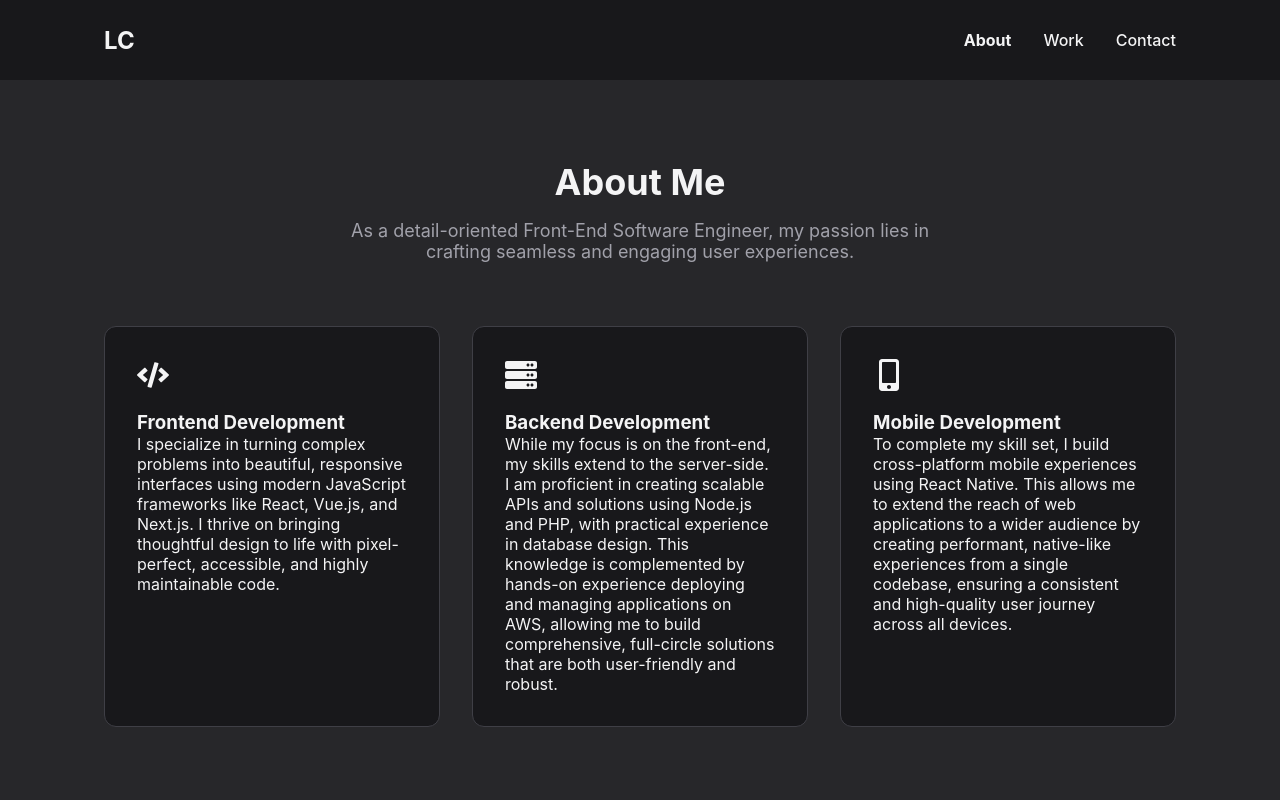
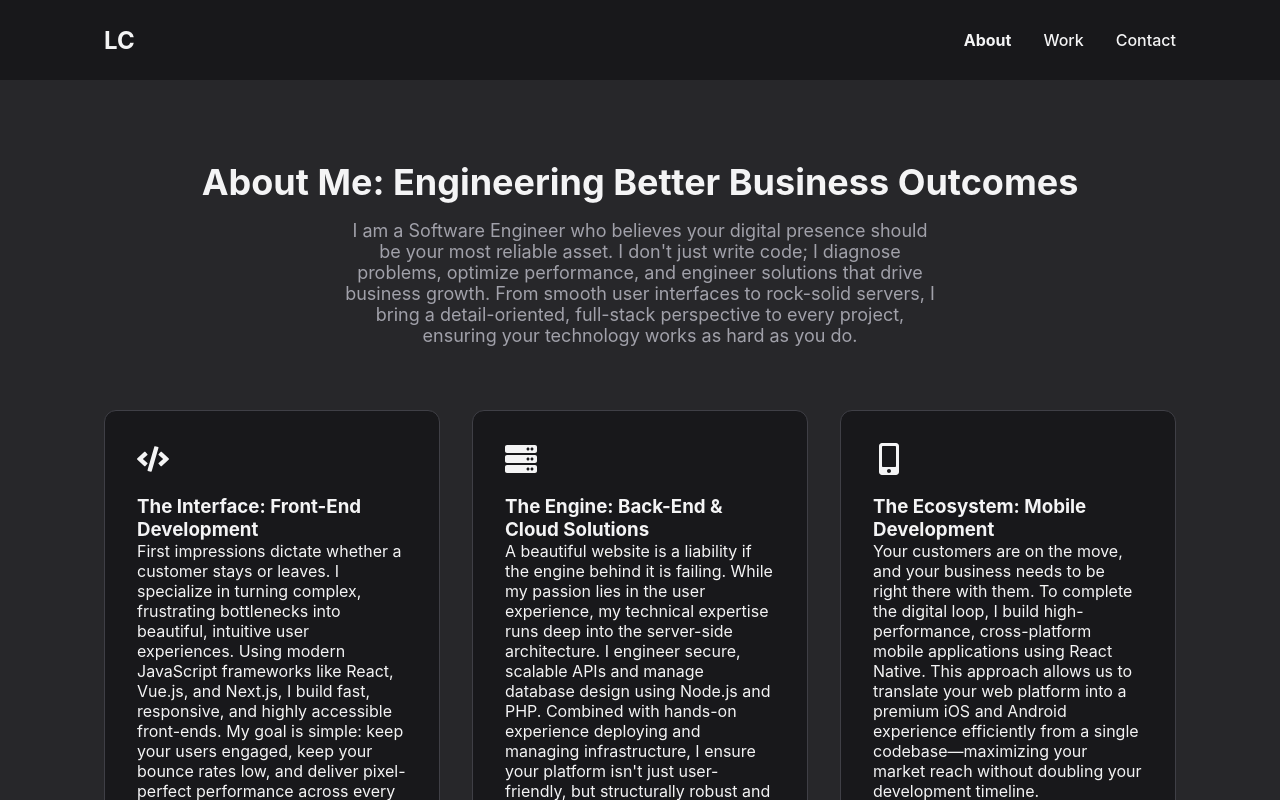
Before and after one commit to LRCozier/lacozier-devportfolio, a React (Vite) app in the folder lacportfolio/: page /about in a window 1280 px wide. Shown: the top 800 px of the page. Built offline with nearby package versions, Linux system fonts and the light colour scheme; no server answers.

Commit message:
updated text on site pages

```diff
--- a/lacportfolio/src/pages/about.jsx
+++ b/lacportfolio/src/pages/about.jsx
@@ -6,35 +6,39 @@ const About = () => {
   return (
     <section id="about" className="about-section page-section">
       <div className="container">
-        <h1 className="section-heading">About Me</h1>
+        <h1 className="section-heading">About Me: Engineering Better Business Outcomes</h1>
         <p className="section-subheading">
-        As a detail-oriented Front-End Software Engineer, my passion lies in crafting seamless and
-        engaging user experiences.
+        I am a Software Engineer who believes your digital presence should be your most reliable asset.
+        I don't just write code; I diagnose problems, optimize performance, and engineer solutions that
+        drive business growth. From smooth user interfaces to rock-solid servers, I bring a detail-oriented,
+        full-stack perspective to every project, ensuring your technology works as hard as you do.
         </p>
         <div className="services-grid">
           <div className="service-card">
             <FaCode className="service-icon" />
-            <h3>Frontend Development</h3>
-            <p>I specialize in turning complex problems into beautiful, responsive interfaces using
-               modern JavaScript frameworks like React, Vue.js, and Next.js. I thrive on bringing
-               thoughtful design to life with pixel-perfect, accessible, and highly maintainable code.</p>
+            <h3>The Interface: Front-End Development</h3>
+            <p>First impressions dictate whether a customer stays or leaves. I specialize in turning complex,
+              frustrating bottlenecks into beautiful, intuitive user experiences. Using modern JavaScript frameworks
+              like React, Vue.js, and Next.js, I build fast, responsive, and highly accessible front-ends. My goal
+              is simple: keep your users engaged, keep your bounce rates low, and deliver pixel-perfect performance
+              across every screen size.</p>
           </div>
           <div className="service-card">
             <FaServer className="service-icon" />
-            <h3>Backend Development</h3>
-            <p>While my focus is on the front-end, my skills extend to the server-side. I am proficient in
-              creating scalable APIs and solutions using Node.js and PHP, with practical experience in database
-              design. This knowledge is complemented by hands-on experience deploying and managing applications
-              on AWS, allowing me to build comprehensive, full-circle solutions that are both user-friendly and
-              robust.</p>
+            <h3>The Engine: Back-End & Cloud Solutions</h3>
+            <p>A beautiful website is a liability if the engine behind it is failing. While my passion lies in the
+              user experience, my technical expertise runs deep into the server-side architecture. I engineer secure,
+              scalable APIs and manage database design using Node.js and PHP. Combined with hands-on experience
+              deploying and managing infrastructure, I ensure your platform isn't just user-friendly,
+              but structurally robust and ready to scale.</p>
           </div>
           <div className="service-card">
             <FaMobileAlt className="service-icon" />
-            <h3>Mobile Development</h3>
-            <p>To complete my skill set, I build cross-platform mobile experiences using React Native.
-              This allows me to extend the reach of web applications to a wider audience by creating performant,
-              native-like experiences from a single codebase, ensuring a consistent and high-quality user journey
-              across all devices.</p>
+            <h3>The Ecosystem: Mobile Development</h3>
+            <p>Your customers are on the move, and your business needs to be right there with them. To complete the
+              digital loop, I build high-performance, cross-platform mobile applications using React Native. This
+              approach allows us to translate your web platform into a premium iOS and Android experience efficiently
+              from a single codebase—maximizing your market reach without doubling your development timeline.</p>
           </div>
         </div>
       </div>
--- a/lacportfolio/src/pages/contact.jsx
+++ b/lacportfolio/src/pages/contact.jsx
@@ -7,10 +7,11 @@ const Contact = () => {
   return (
     <section id="contact" className="contact-section page-section">
       <div className="container">
-        <h1 className="section-heading">Let's Work Together</h1>
+        <h1 className="section-heading">Ready for a Diagnostic? Let’s Talk.</h1>
         <p className="section-subheading">
-          I'm always interested in new opportunities and collaborations. Feel free
-          to reach out through your preferred channel.
+          Whether you’re struggling with a buggy legacy site, poor loading speeds, or need a high-performance build
+          from scratch, I can help. Reach out below to discuss your project or request a free, no-obligation site
+          health check. Let's find out how we can optimize your digital presence.
         </p>
         <div className="contact-links">
           <a href="mailto:lrcozier@gmail.com" className="contact-link-card">
--- a/lacportfolio/src/pages/home.jsx
+++ b/lacportfolio/src/pages/home.jsx
@@ -1,26 +1,53 @@
 import React from "react";
 import "./pages.css";
-import profileImage from "../assets/2025profilepic.jpeg"
+import profileImage from "../assets/2025profilepic.jpeg";
 import { Link } from "react-router-dom";
 
 const Homepage = () => {
   return (
+    <main className="homepage">
       <section id="home" className="hero-section container">
         <div className="hero-content">
-        <h1 className="hero-heading">Hello, I'm Luke</h1>
-        <p className="hero-subheading">
-        Front-End Software Engineer, crafting intuitive and beautiful digital experiences,
-        backed by clean code and a passion for the entire technology stack.
+          <h1 className="hero-heading">
+            Is Your Website Underperforming? Meet the Web Doctor.
+          </h1>
+          <h2 className="hero-subheading">
+            High-Performance Digital Solutions from Richmond Upon Thames to the rest of the UK.
+          </h2>
+          <p className="hero-description">
+            Hello, I’m <strong>Luke</strong>. I’m a Software Engineer specializing in resuscitating sluggish websites and building robust digital experiences from the ground up.
+          </p>
+          <p className="hero-description">
+            Whether your current site has "broken code" that needs surgery or you're looking to launch a high-speed platform that converts visitors into customers, I provide the technical diagnosis and treatment your business needs to thrive online.
           </p>
           <div className="hero-buttons">
             <Link to="/projects" className="btn btn-primary">View My Work</Link>
-          <Link to="/contact" className="btn btn-secondary">Get In Touch</Link>
+            <Link to="/contact" className="btn btn-secondary">Book a Free Site Audit</Link>
           </div>
         </div>
         <div className="hero-image-wrapper">
           <img src={profileImage} alt="A portrait of Luke Cozier" className="hero-image" />
         </div>
       </section>
+
+      <section id="services" className="services-section container">
+        <h3 className="section-title">What I Do</h3>
+        <div className="services-grid">
+          <div className="service-card">
+            <h4>🩺 Code Surgery & Optimization</h4>
+            <p>I dive into existing sites to fix bugs, patch security holes, and boost loading speeds. Because a slow site is a dying site.</p>
+          </div>
+          <div className="service-card">
+            <h4>💻 Full-Stack Development</h4>
+            <p>I build clean, scalable, and intuitive digital products tailored to your business goals from the ground up.</p>
+          </div>
+          <div className="service-card">
+            <h4>🌍 Remote-First Excellence</h4>
+            <p>Proudly supporting local businesses in Richmond and Kingston, while delivering world-class engineering to clients across the UK.</p>
+          </div>
+        </div>
+      </section>
+    </main>
   );
 };
 
--- a/lacportfolio/src/pages/projects.jsx
+++ b/lacportfolio/src/pages/projects.jsx
@@ -5,10 +5,11 @@ import ProjectList from "../components/Project Card/projectslist";
 const Projects = () => {
   return (
     <section id="work" className="work-section page-section container">
-      <h1 className="section-heading">My Work</h1>
+      <h1 className="section-heading">My Work: Engineered for Excellence</h1>
       <p className="section-subheading">
-        A selection of projects that showcase my skills and passion for
-        creating meaningful digital experiences.
+        Explore a selection of recent builds, code rescues, and digital transformations.
+        Each project highlights my commitment to crafting robust, intuitive web applications
+        that look beautiful and perform flawlessly under pressure.
       </p>
       <ProjectList />
     </section>
```
Lines whose indentation alone changed are shown as unchanged.
